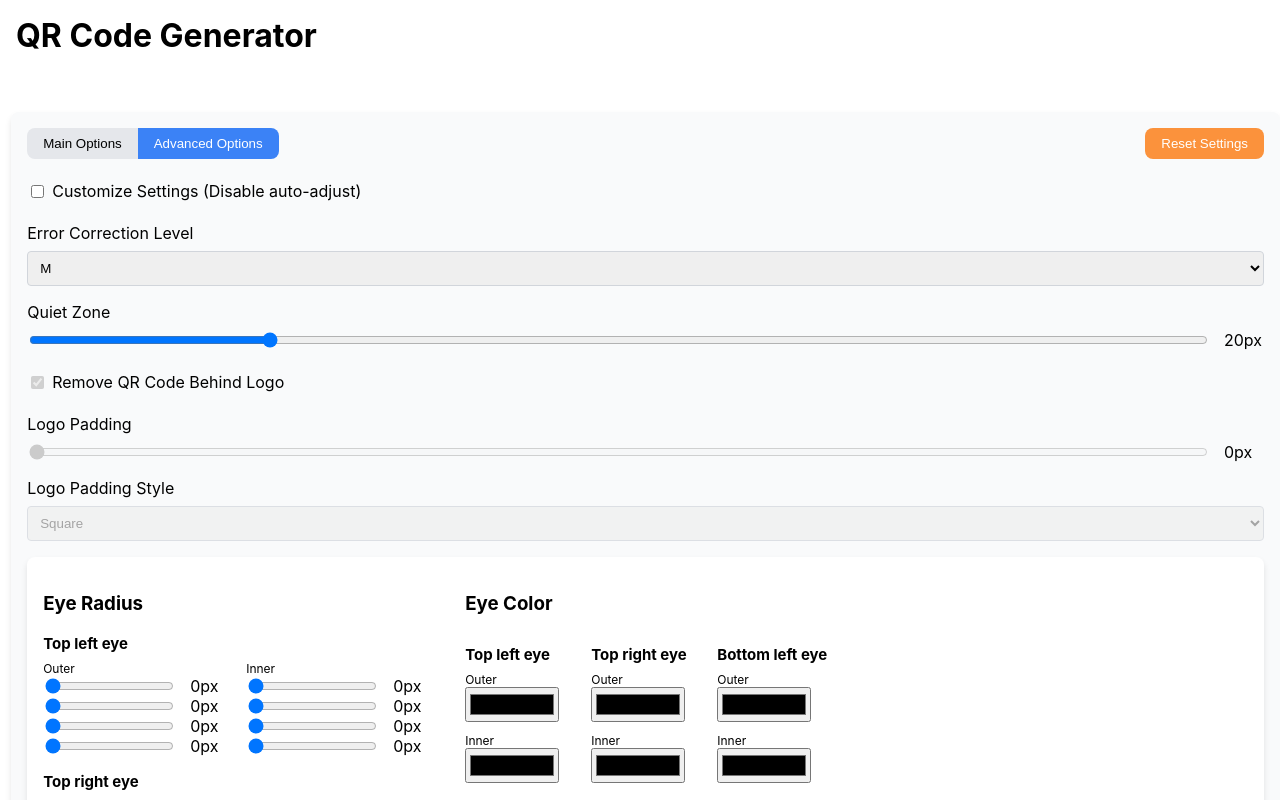
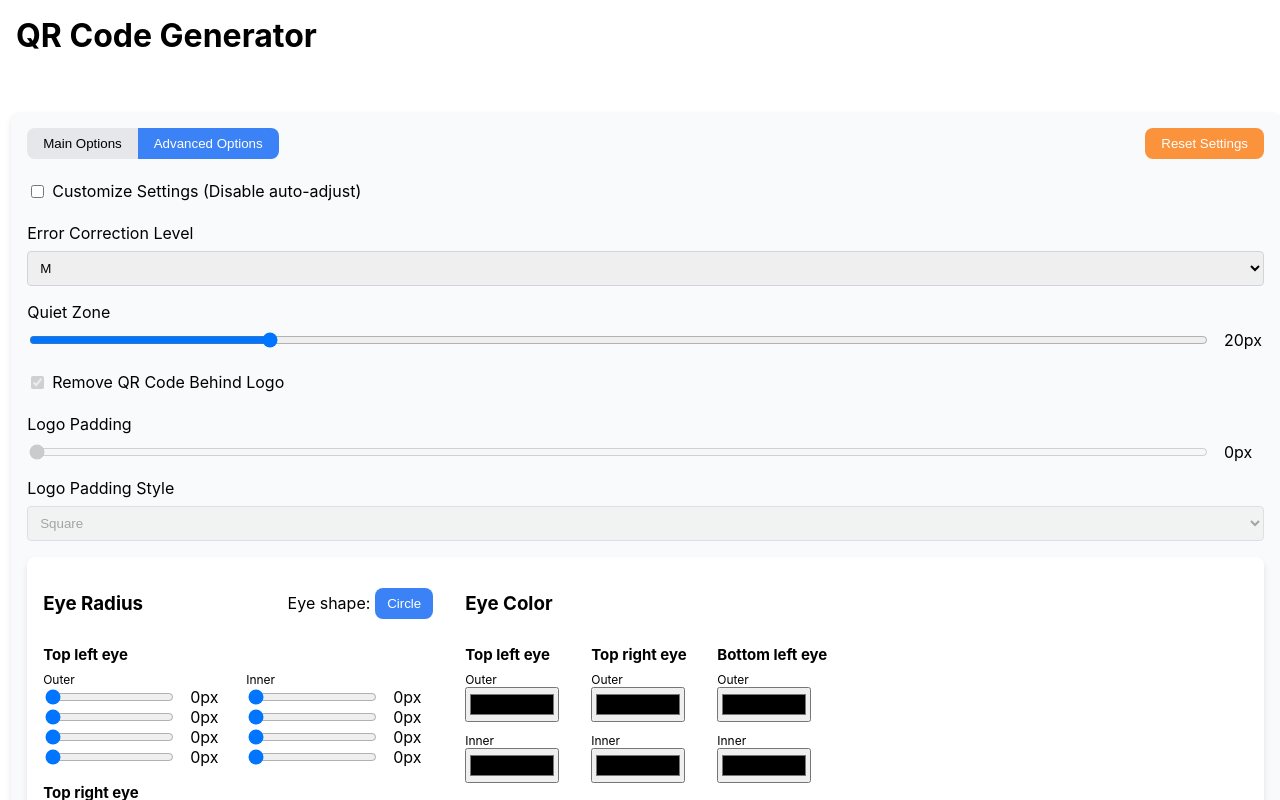
Before and after one commit to ldiazriod/qrCreator, a React (Create React App) app: page / in a window 1280 px wide. Both pictures are taken after a click on the button "Advanced Options". Shown: the top 800 px of the page. Built offline with nearby package versions, Linux system fonts and the light colour scheme.

Commit message:
Add Button for Switch Eye Radius Shape (Circle, Square)

```diff
--- a/src/components/AdvancedOptions.tsx
+++ b/src/components/AdvancedOptions.tsx
@@ -5,6 +5,7 @@ import InputField from './InputField'
 import { Label } from '../styles/styledComponents'
 import { Card, CardContent } from '../App'
 import { tooltipDescriptions } from '../constants/tooltips'
+import { eyeRadiusCircle, eyeRadiusSquare } from '../constants/settings'
 
 interface AdvancedOptionsProps {
 	state: { [key: string]: any }
@@ -28,6 +29,14 @@ const AdvancedOptions: React.FC<AdvancedOptionsProps> = ({ state, handleChange }
 			custom={state.custom}
 		/>
 	};
+
+	const handleEyeButtonClick = () => {
+		let eyeRadius = state.eyeRadiusStyle === 'square' ? eyeRadiusCircle : eyeRadiusSquare;
+		Object.keys(eyeRadius).forEach(key => {
+			handleChange({ target: { name: key, value: eyeRadius[key as keyof typeof eyeRadius] } });
+		});
+		handleChange({ target: { name: 'eyeRadiusStyle', value: state.eyeRadiusStyle === 'square' ? 'circle' : 'square' } });
+	}
 
 	return (
 		<div>
@@ -111,7 +120,20 @@ const AdvancedOptions: React.FC<AdvancedOptionsProps> = ({ state, handleChange }
 				<CardContent style={{ display: 'flex', flexDirection: 'row', gap: '2rem', flexWrap: 'wrap', maxWidth: '100%' }}>
 					<div
 						title={tooltipDescriptions.eyeRadius}>
-						<h3 style={{ fontWeight: 'bold' }}>Eye Radius</h3>
+						<div style={{ display: 'flex', flexDirection: 'row', justifyContent: 'space-between' }}>
+							<h3 style={{ fontWeight: 'bold' }}>Eye Radius</h3>
+							<div
+								style={{ display: 'flex', flexDirection: 'row', gap: '0.3rem', alignItems: 'center' }}
+								title={state.eyeRadiusStyle === 'square' ? tooltipDescriptions.eyesCircleButton : tooltipDescriptions.eyesSquareButton}
+							>
+								<label>Eye shape: </label>
+								<CircleSquareButton
+									onClick={handleEyeButtonClick}
+								>
+									{state.eyeRadiusStyle === 'square' ? 'Circle' : 'Square'}
+								</CircleSquareButton>
+							</div>
+						</div>
 						<div style={{ fontSize: 15, fontWeight: 'bold', marginTop: '0.7rem', marginBottom: '0.5rem' }}>Top left eye</div>
 						<div style={{ display: 'flex', flexDirection: 'row' }}>
 							<div style={{ marginRight: '1rem' }}>
@@ -245,3 +267,18 @@ const Select = styled.select`
   border: 1px solid #D1D5DB;
   border-radius: 0.25rem;
 `;
+
+const CircleSquareButton = styled.button`
+  background-color: #3b82f6;
+  color: white;
+  padding: 0.5rem 0.75rem;
+  border: none;
+  border-radius: 0.5rem;
+  cursor: pointer;
+  //height: 100%;
+  align-self: center;
+
+  &:hover {
+    background-color: #2563eb;
+  }
+`;
--- a/src/constants/settings.ts
+++ b/src/constants/settings.ts
@@ -16,6 +16,7 @@ export const defaultSettings = {
 	logoTab: 'file',
 	logoUrl: '',
     value: '',
+    eyeRadiusStyle: 'square',
 };
 
 export const eyeRadiusCircle = {
--- a/src/constants/tooltips.ts
+++ b/src/constants/tooltips.ts
@@ -23,5 +23,7 @@ export const tooltipDescriptions = {
 
   // Eye Customization
   eyeRadius: "Round the corners of the three square patterns in the corners",
-  eyeColor: "Customize the color of the three square patterns in the corners (inner and outer parts can be different)"
+  eyeColor: "Customize the color of the three square patterns in the corners (inner and outer parts can be different)",
+  eyesCircleButton: "Turn all the Eyes to a Circle",
+  eyesSquareButton: "Turn all the Eyes to a Square"
 }
```
